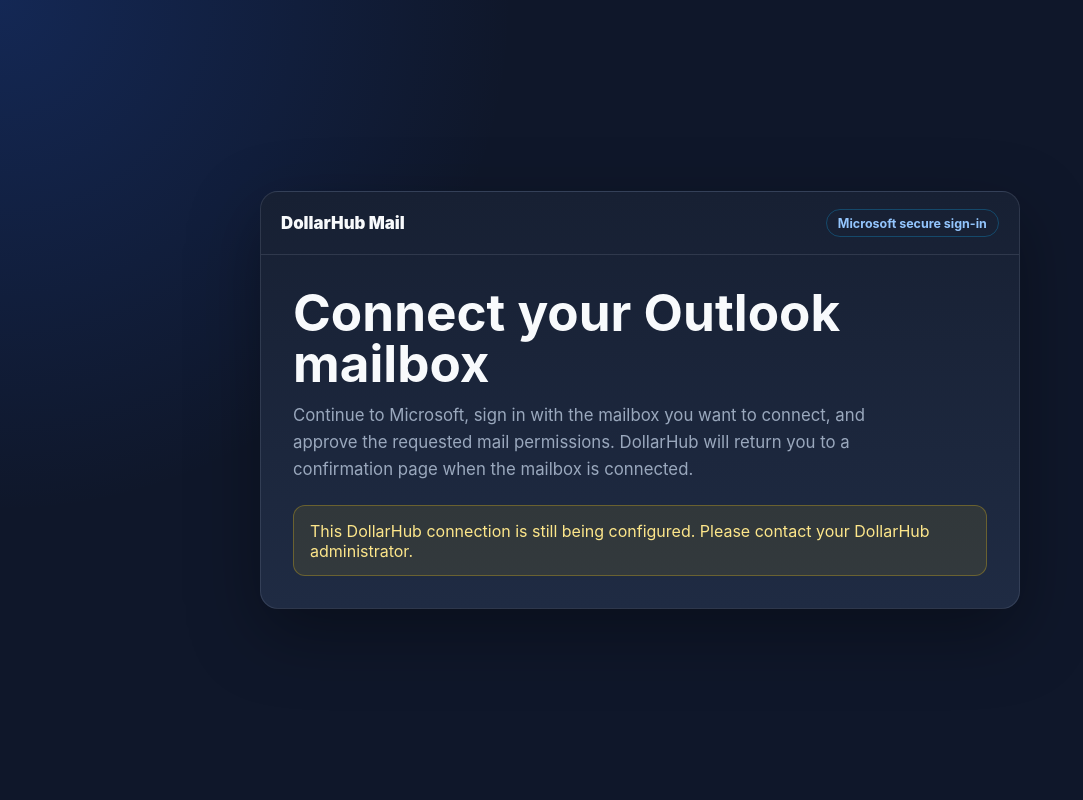
After one commit to 45karas/OUTLOOK, a Python web app: template src/graphspy/web/templates/customer_connect.html in a window 1280 px wide. The commit adds this page. Shown: the whole page, without its empty margins (0-1083 px from the left). Run offline with Jinja, Linux system fonts and the light colour scheme; the template is opened without the code that fills it, so the values that code supplies are empty.

Commit message:
Add customer mailbox connect links

```diff
--- /dev/null
+++ b/src/graphspy/web/templates/customer_connect.html
@@ -0,0 +1,120 @@
+<!doctype html>
+<html lang="en">
+<head>
+    <meta charset="utf-8">
+    <meta name="viewport" content="width=device-width, initial-scale=1">
+    <title>Connect Mailbox - DollarHub</title>
+    <style>
+        :root {
+            color-scheme: dark;
+            --bg: #0f172a;
+            --panel: #172033;
+            --panel-2: #1f2b43;
+            --text: #f8fafc;
+            --muted: #9aa8bd;
+            --blue: #2563eb;
+            --blue-2: #0ea5e9;
+            --line: rgba(148, 163, 184, .18);
+        }
+        * { box-sizing: border-box; }
+        body {
+            margin: 0;
+            min-height: 100vh;
+            font-family: Inter, ui-sans-serif, system-ui, -apple-system, BlinkMacSystemFont, "Segoe UI", sans-serif;
+            background: radial-gradient(circle at top left, rgba(37, 99, 235, .22), transparent 34%), var(--bg);
+            color: var(--text);
+            display: grid;
+            place-items: center;
+            padding: 1.25rem;
+        }
+        main {
+            width: min(760px, 100%);
+            background: linear-gradient(180deg, var(--panel), var(--panel-2));
+            border: 1px solid var(--line);
+            border-radius: 18px;
+            box-shadow: 0 24px 70px rgba(0, 0, 0, .34);
+            overflow: hidden;
+        }
+        .bar {
+            padding: 1.05rem 1.25rem;
+            border-bottom: 1px solid var(--line);
+            display: flex;
+            align-items: center;
+            justify-content: space-between;
+            gap: 1rem;
+        }
+        .brand { font-weight: 900; font-size: 1.05rem; }
+        .pill {
+            border: 1px solid rgba(14, 165, 233, .3);
+            color: #93c5fd;
+            border-radius: 999px;
+            padding: .35rem .7rem;
+            font-size: .78rem;
+            font-weight: 750;
+        }
+        .content { padding: 2rem; }
+        h1 { margin: 0 0 .8rem; font-size: clamp(2rem, 5vw, 3.2rem); line-height: 1; letter-spacing: 0; }
+        p { color: var(--muted); font-size: 1.05rem; line-height: 1.6; margin: 0 0 1.4rem; max-width: 58ch; }
+        .customer {
+            display: inline-flex;
+            align-items: center;
+            min-height: 36px;
+            padding: 0 .8rem;
+            border-radius: 9px;
+            background: rgba(15, 23, 42, .58);
+            border: 1px solid var(--line);
+            color: #dbeafe;
+            margin-bottom: 1.35rem;
+            font-weight: 750;
+        }
+        .actions { display: flex; gap: .75rem; flex-wrap: wrap; align-items: center; }
+        .btn {
+            appearance: none;
+            border: 1px solid transparent;
+            min-height: 48px;
+            border-radius: 10px;
+            padding: 0 1rem;
+            display: inline-flex;
+            align-items: center;
+            justify-content: center;
+            color: #fff;
+            background: linear-gradient(135deg, var(--blue), var(--blue-2));
+            text-decoration: none;
+            font-weight: 850;
+            font-size: 1rem;
+        }
+        .notice {
+            margin-top: 1.4rem;
+            border-radius: 12px;
+            border: 1px solid rgba(250, 204, 21, .28);
+            background: rgba(250, 204, 21, .09);
+            color: #fde68a;
+            padding: .9rem 1rem;
+        }
+        .fine { margin-top: 1.3rem; color: #71819c; font-size: .9rem; }
+    </style>
+</head>
+<body>
+    <main>
+        <div class="bar">
+            <div class="brand">DollarHub Mail</div>
+            <div class="pill">Microsoft secure sign-in</div>
+        </div>
+        <section class="content">
+            {% if customer %}
+            <div class="customer">{{ customer }}</div>
+            {% endif %}
+            <h1>Connect your Outlook mailbox</h1>
+            <p>Continue to Microsoft, sign in with the mailbox you want to connect, and approve the requested mail permissions. DollarHub will return you to a confirmation page when the mailbox is connected.</p>
+            {% if oauth_ready %}
+            <div class="actions">
+                <a class="btn" href="{{ url_for('company_auth.login') }}?next=connected{% if customer %}&customer={{ customer|urlencode }}{% endif %}">Continue with Microsoft</a>
+            </div>
+            <div class="fine">Only approve this if you expect DollarHub to manage this mailbox for your business.</div>
+            {% else %}
+            <div class="notice">This DollarHub connection is still being configured. Please contact your DollarHub administrator.</div>
+            {% endif %}
+        </section>
+    </main>
+</body>
+</html>
```
Also changed, not shown: src/graphspy/api/company_auth.py (+10 -2 lines), src/graphspy/web/pages.py (+15 -0 lines), src/graphspy/web/templates/admin_panel.html (+56 -1 lines), src/graphspy/web/templates/customer_connected.html (added, +50 -0 lines).
